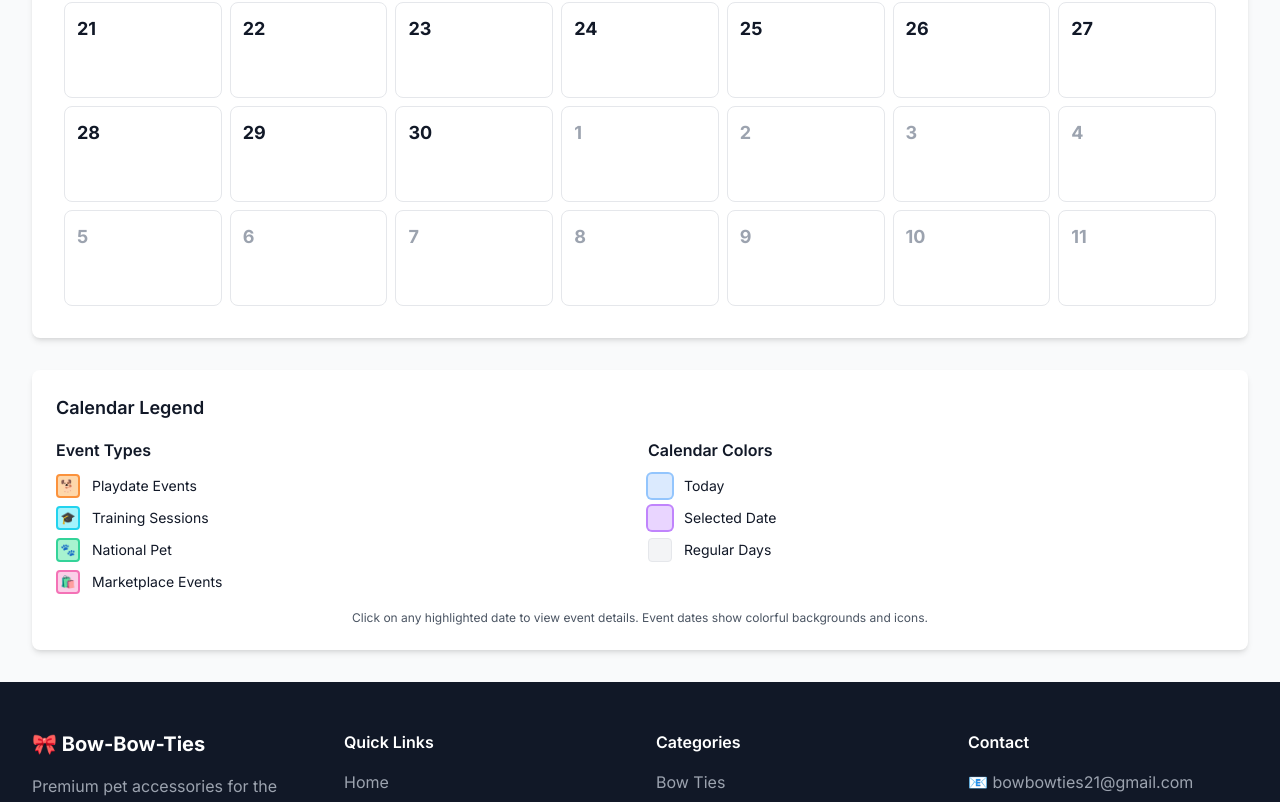
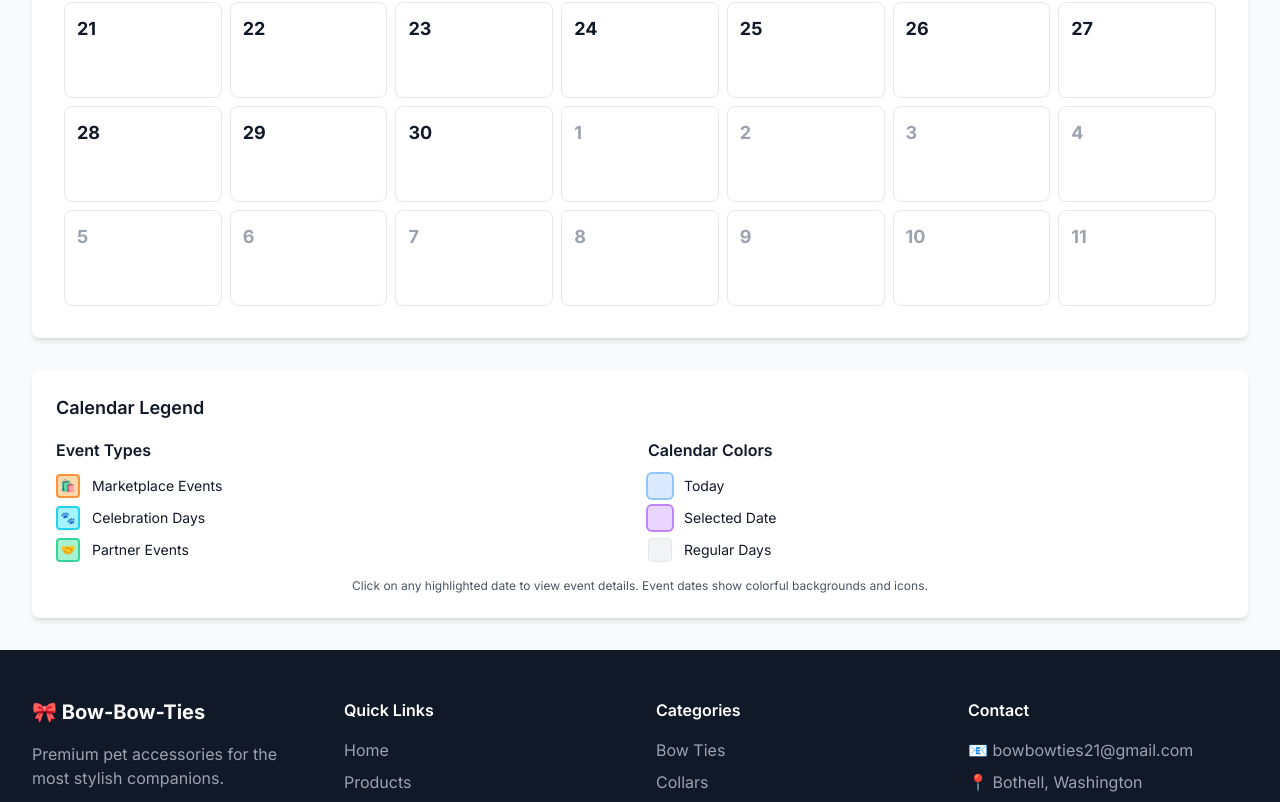
Before and after one commit to divisham21-cyber/Bow-Bow-Ties, a Next.js app: page /calendar in a window 1280 px wide. Shown: the part 789-1591 px from the top of the page. Built offline with nearby package versions, Linux system fonts and the light colour scheme.

Commit message:
Updated calendar events

```diff
--- a/pages/calendar.tsx
+++ b/pages/calendar.tsx
@@ -8,7 +8,7 @@ interface Event {
   date: string;
   time: string;
   description: string;
-  type: 'playdate' | 'training' | 'national pet' | 'marketplace';
+  type: 'partner events' | 'celebration days' | 'marketplace';
 }
 
 // Dummy event data for Sep-Dec 2025
@@ -19,7 +19,7 @@ const dummyEvents: Event[] = [
     date: '2025-10-29',
     time: 'All Day',
     description: 'It\'s National Cat Day! Give your feline friend some extra attention and love. Better yet, spoil them with a new collar and charm!',
-    type: 'national pet'
+    type: 'celebration days'
   },
   {
     id: 2,
@@ -27,7 +27,7 @@ const dummyEvents: Event[] = [
     date: '2025-11-01',
     time: 'All month',
     description: 'Old is gold! National Senior Pet Month is dedicated to celebrating and raising awareness for senior pets. They have so much love to give.',
-    type: 'national pet'
+    type: 'celebration days'
   },
   {
     id: 3,
@@ -106,9 +106,9 @@ const Calendar: React.FC = () => {
       switch (event.type) {
         case 'playdate':
           return 'bg-orange-200 text-orange-900 border-2 border-orange-400';
-        case 'training':
+        case 'partner events':
           return 'bg-cyan-200 text-cyan-900 border-2 border-cyan-400';
-        case 'national pet':
+        case 'celebration days':
           return 'bg-emerald-200 text-emerald-900 border-2 border-emerald-400';
         case 'marketplace':
           return 'bg-pink-200 text-pink-900 border-2 border-pink-400';
@@ -132,9 +132,9 @@ const Calendar: React.FC = () => {
     switch (type) {
       case 'playdate':
         return 'bg-primary-100 text-primary-800 border-primary-200';
-      case 'training':
+      case 'partner events':
         return 'bg-secondary-100 text-secondary-800 border-secondary-200';
-      case 'national pet':
+      case 'celebration days':
         return 'bg-green-100 text-green-800 border-green-200';
       case 'marketplace':
         return 'bg-pink-100 text-pink-800 border-pink-200';
@@ -157,9 +157,9 @@ const Calendar: React.FC = () => {
     switch (type) {
       case 'playdate':
         return '🐕';
-      case 'training':
+      case 'partner events':
         return '🎓';
-      case 'national pet':
+      case 'celebration days':
         return '🐾';
       case 'marketplace':
         return '🛍️';
@@ -472,27 +472,21 @@ const Calendar: React.FC = () => {
                 <div className="space-y-2">
                   <div className="flex items-center space-x-3">
                     <div className="w-6 h-6 bg-orange-200 border-2 border-orange-400 rounded flex items-center justify-center">
-                      <span className="text-xs">🐕</span>
+                      <span className="text-xs">🛍️</span>
                     </div>
-                    <span className="text-sm">Playdate Events</span>
+                    <span className="text-sm">Marketplace Events</span>
                   </div>
                   <div className="flex items-center space-x-3">
                     <div className="w-6 h-6 bg-cyan-200 border-2 border-cyan-400 rounded flex items-center justify-center">
-                      <span className="text-xs">🎓</span>
+                      <span className="text-xs">🐾</span>
                     </div>
-                    <span className="text-sm">Training Sessions</span>
+                    <span className="text-sm">Celebration Days</span>
                   </div>
                   <div className="flex items-center space-x-3">
                     <div className="w-6 h-6 bg-emerald-200 border-2 border-emerald-400 rounded flex items-center justify-center">
-                      <span className="text-xs">🐾</span>
+                      <span className="text-xs">🤝</span>
                     </div>
-                    <span className="text-sm">National Pet</span>
-                  </div>
-                  <div className="flex items-center space-x-3">
-                    <div className="w-6 h-6 bg-pink-200 border-2 border-pink-400 rounded flex items-center justify-center">
-                      <span className="text-xs">🛍️</span>
-                    </div>
-                    <span className="text-sm">Marketplace Events</span>
+                    <span className="text-sm">Partner Events</span>
                   </div>
                 </div>
               </div>
```
